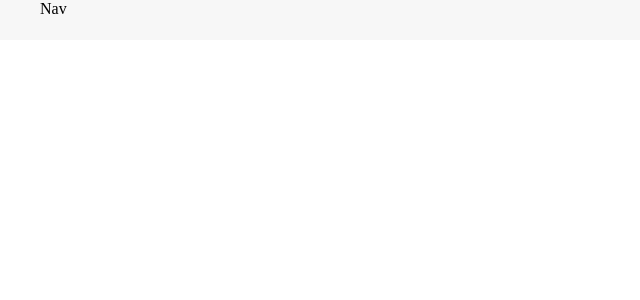
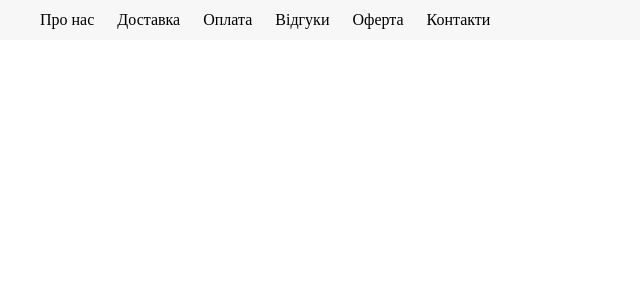
Before and after one commit to flower-shop4575/flower_shop, a React (Vite) app in the folder flower_shop/: page / in a window 1280 px wide. Shown: the top 300 px of the page, without its empty margins (0-640 px from the left). Built offline with nearby package versions, Linux system fonts and the light colour scheme.

Commit message:
updated commit

```diff
--- a/flower_shop/src/components/Header/Header.module.css
+++ b/flower_shop/src/components/Header/Header.module.css
@@ -1,14 +1,13 @@
 .header {
-
     background: var(--color-grey-97);
     height: 40px;
 
-
-    width: 100%;
-    margin: 0 auto;
-}
+    display: flex;
+    align-items: center;
+   }
 
 .headerContainer{
     max-width: 1200px;
+    width: 100%;
     margin: 0 auto;
-}
+    }
--- a/flower_shop/src/components/Header/Nav/Nav.jsx
+++ b/flower_shop/src/components/Header/Nav/Nav.jsx
@@ -1,7 +1,17 @@
-import React from 'react'
+import React from 'react';
+import styles from './Nav.module.css';
 
 export default function Nav() {
   return (
-    <div>Nav</div>
+    <nav className={styles.nav}>
+      <ul className={styles.navList}>
+        <li className={styles.listItem}><a href="#">Про нас</a></li>
+        <li className={styles.listItem}><a href="#">Доставка</a></li>
+        <li className={styles.listItem}><a href="#">Оплата</a></li>
+        <li className={styles.listItem}><a href="#">Відгуки</a></li>
+        <li className={styles.listItem}><a href="#">Оферта</a></li>
+        <li className={styles.listItem}><a href="#">Контакти</a></li>
+      </ul>
+    </nav>
   )
 }
--- a/flower_shop/src/components/Header/Nav/Nav.module.css
+++ b/flower_shop/src/components/Header/Nav/Nav.module.css
@@ -0,0 +1,4 @@
+.navList{
+    display: flex;
+    gap: 23px;
+    }
```
